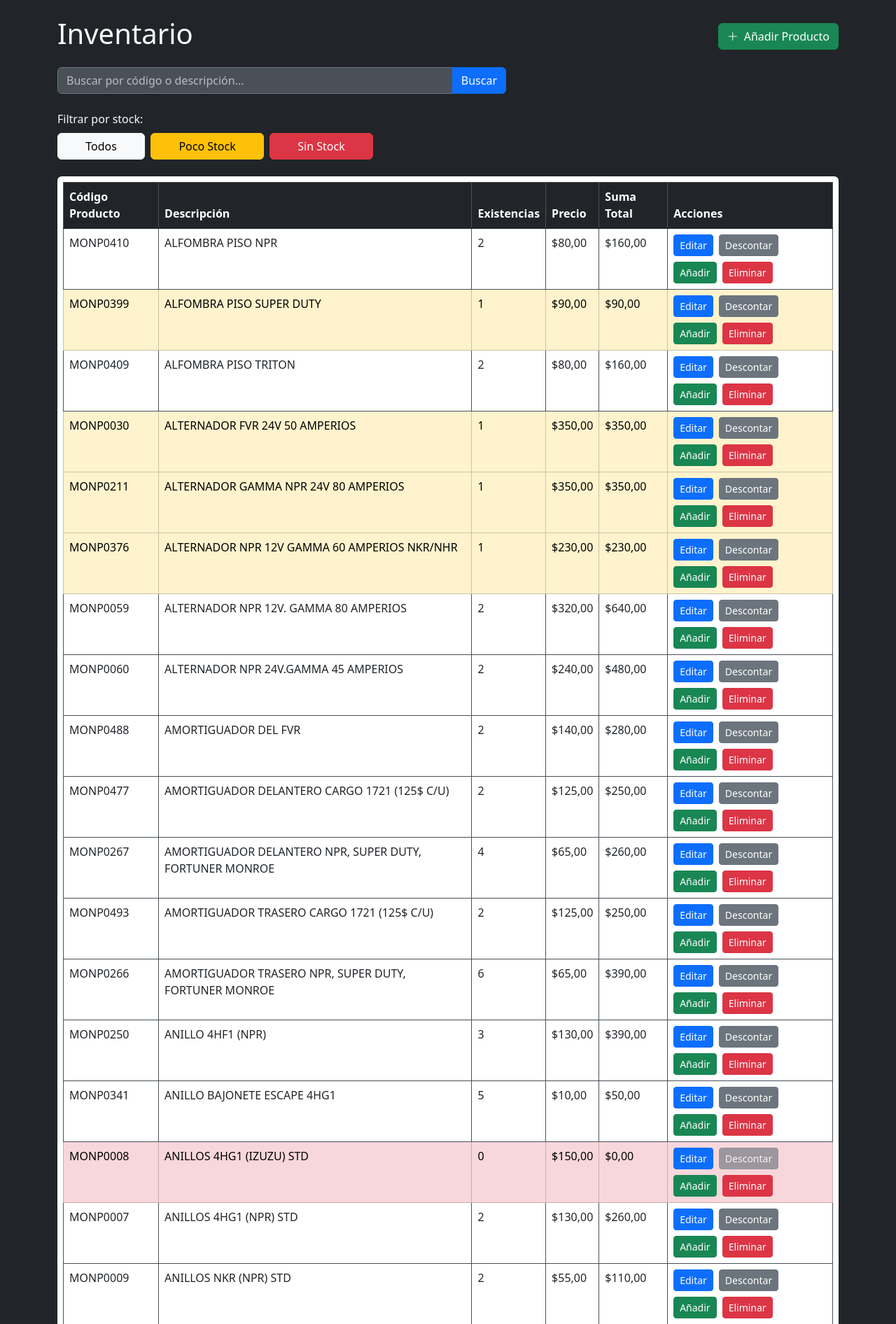
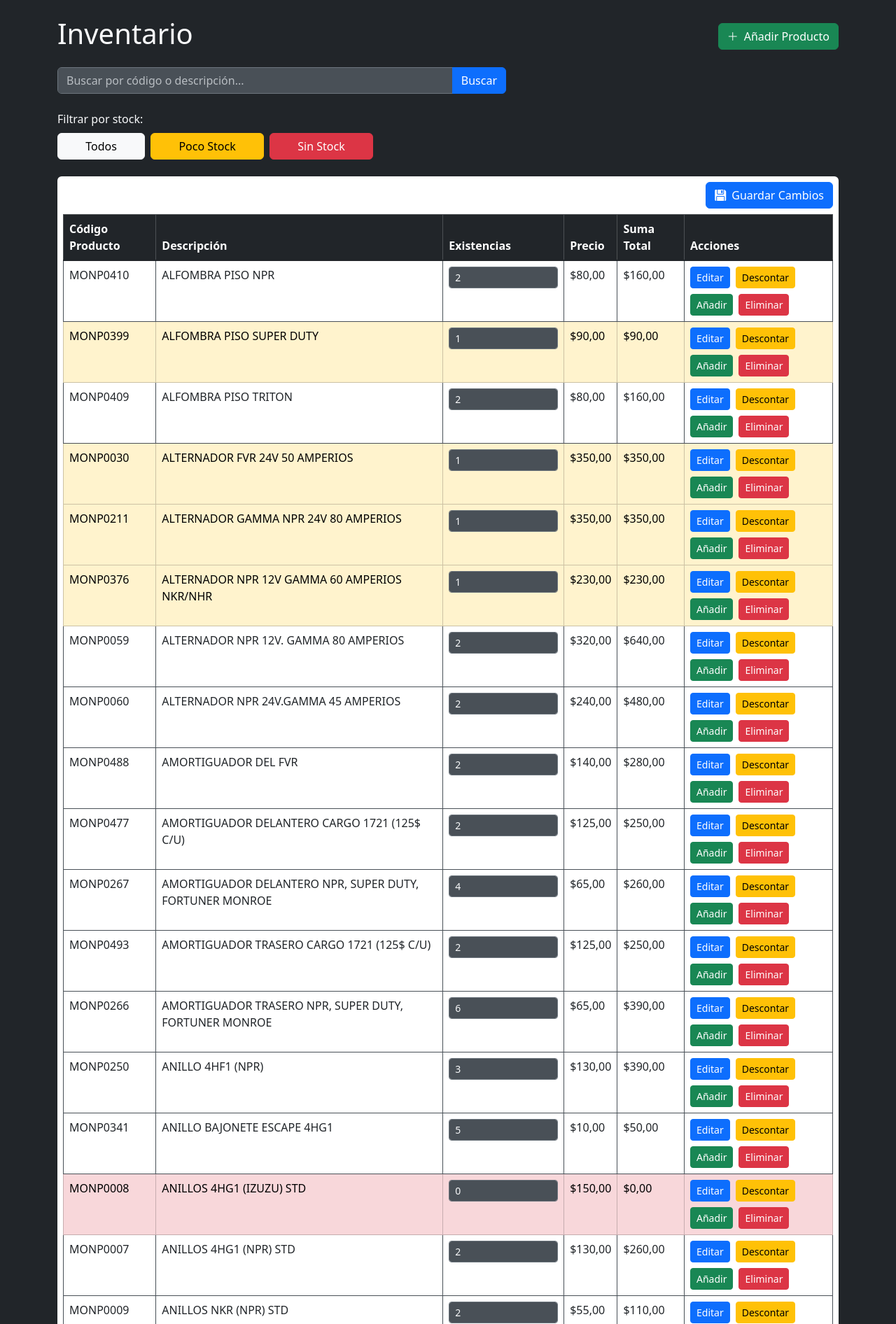
Before and after one commit to Josefrrann/Inventario, a Django app: page / in a window 1280 px wide. Shown: the part 56-1948 px from the top of the page at 70% size. Run offline with Django 4.2, Linux system fonts and the light colour scheme; a user stored in the database is signed in; data comes from the database, SQL or seed files in the repository; both versions use the stored data as it was after the commit.

Commit message:
Mejora en inventario: edición rápida y guardado masivo

```diff
--- a/Inventario/templates/Inventarios.html
+++ b/Inventario/templates/Inventarios.html
@@ -96,6 +96,13 @@
       </form>
 
       <div class="table-responsive table-container rounded p-2">
+        <form id="form-inventario" method="POST" action="{% url 'guardar_inventario' %}">
+          {% csrf_token %}
+          <div class="d-flex justify-content-end mb-2">
+            <button type="submit" class="btn btn-primary">
+              <i class="bi bi-floppy-fill me-2"></i>Guardar Cambios
+            </button>
+          </div>
         <table class="table table-bordered table-hover">
         <thead class="table-dark">
           <tr>
@@ -118,7 +125,9 @@
             {% endif %}
                 <td>{{ item.codigo_producto }}</td>
                 <td>{{ item.descripcion }}</td>
-                <td>{{ item.existencias }}</td>
+                <td>
+                  <input type="number" name="cantidad_{{ item.pk }}" id="cantidad-{{ item.pk }}" value="{{ item.existencias }}" class="form-control form-control-sm" style="min-width: 80px;">
+                </td>
                 <td>${{ item.precio|floatformat:2 }}</td>
                 <td>${{ item.suma|floatformat:2 }}</td>
                 <td>
@@ -126,12 +135,10 @@
 
                     <a href="{% url 'editar_producto' item.pk %}" class="btn btn-sm btn-primary">Editar</a>
 
-                    <button type="button" class="btn btn-sm btn-secondary" data-bs-toggle="modal" data-bs-target="#quantityModal"
-                            data-action="descontar" data-pk="{{ item.pk }}" data-descripcion="{{ item.descripcion }}" {% if item.existencias == 0 %}disabled{% endif %}>
+                    <button type="button" class="btn btn-sm btn-warning" onclick="descontar({{ item.pk }})">
                         Descontar
                     </button>
-                    <button type="button" class="btn btn-sm btn-success" data-bs-toggle="modal" data-bs-target="#quantityModal"
-                            data-action="incrementar" data-pk="{{ item.pk }}" data-descripcion="{{ item.descripcion }}">
+                    <button type="button" class="btn btn-sm btn-success" onclick="incrementar({{ item.pk }})">
                         Añadir
                     </button>
                     <button type="button" class="btn btn-sm btn-danger" data-bs-toggle="modal" data-bs-target="#deleteConfirmModal"
@@ -144,6 +151,7 @@
           {% endfor %}
         </tbody>
         </table>
+        </form>
       </div>
     </div>
 
@@ -224,6 +232,34 @@
     <script src="https://cdn.jsdelivr.net/npm/bootstrap@5.3.8/dist/js/bootstrap.bundle.min.js" integrity="sha384-FKyoEForCGlyvwx9Hj09JcYn3nv7wiPVlz7YYwJrWVcXK/BmnVDxM+D2scQbITxI" crossorigin="anonymous"></script>
 
     <script>
+      // Función para restar 1 visualmente
+      function descontar(idProducto) {
+        const input = document.getElementById('cantidad-' + idProducto);
+        if (input) {
+          let valor = parseInt(input.value) || 0;
+          if (valor > 0) {
+            input.value = valor - 1;
+          }
+        }
+      }
+
+      // Función para sumar 1 visualmente
+      function incrementar(idProducto) {
+        const input = document.getElementById('cantidad-' + idProducto);
+        if (input) {
+          let valor = parseInt(input.value) || 0;
+          input.value = valor + 1;
+        }
+      }
+
+      // Atajo Ctrl + G para guardar
+      document.addEventListener('keydown', function(event) {
+        if ((event.ctrlKey || event.metaKey) && (event.key === 'g' || event.key === 'G')) {
+          event.preventDefault();
+          document.getElementById('form-inventario').submit();
+        }
+      });
+
       document.addEventListener('DOMContentLoaded', function () {
         {% if messages %}
           const notificationModal = new bootstrap.Modal(document.getElementById('notificationModal'));
--- a/excel/urls.py
+++ b/excel/urls.py
@@ -2,6 +2,7 @@
 
 from django.contrib import admin
 from django.urls import path, include
+from core import views as core_views
 
 urlpatterns = [
     path('admin/', admin.site.urls),
@@ -10,4 +11,5 @@ urlpatterns = [
 
     # Añade esta línea para las URLs de autenticación
     path('accounts/', include('django.contrib.auth.urls')),
+    path('guardar-inventario/', core_views.guardar_inventario, name='guardar_inventario'),
 ]
```
Also changed, not shown: core/views.py (+25 -2 lines), excel/excel/urls.py (+7 -0 lines), db.sqlite3.
